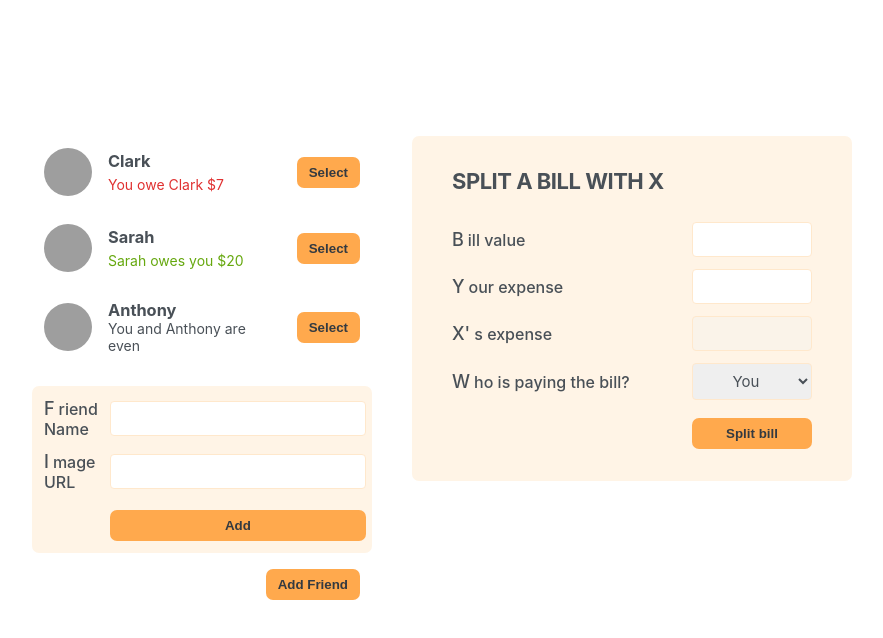
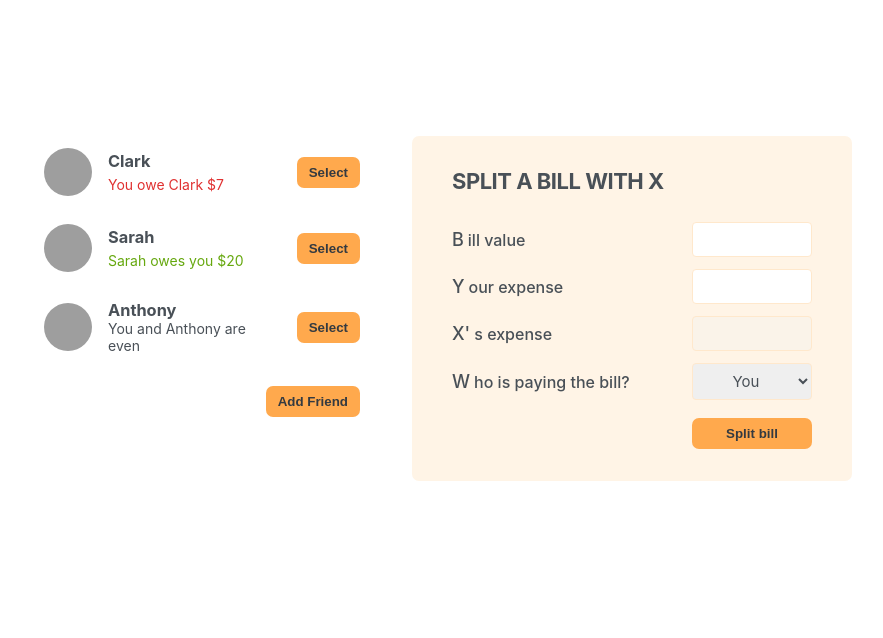
Before and after one commit to thomasmartinez114/bill-splitter-app, a React (Create React App) app: page / in a window 1280 px wide. Shown: the top 638 px of the page, without its empty margins (198-1081 px from the left). Built offline with nearby package versions, Linux system fonts and the light colour scheme; grey boxes are pictures that could not be loaded; the HTML template or start-up script is replaced by a standard one.

Commit message:
conditionally rendering add friend form

```diff
--- a/src/App.js
+++ b/src/App.js
@@ -1,3 +1,5 @@
+import { useState } from 'react';
+
 const initialFriends = [
   {
     id: 118836,
@@ -19,13 +21,29 @@
   },
 ];
 
+function Button({ children, onClick }) {
+  return (
+    <button className='button' onClick={onClick}>
+      {children}
+    </button>
+  );
+}
+
 export default function App() {
+  const [showAddFriend, setShowAddFriend] = useState(false);
+
+  function handleShowAddFriend() {
+    setShowAddFriend(show => !show);
+  }
+
   return (
     <div className='app'>
       <div className='sidebar'>
         <FriendsList />
-        <FormAddFriend />
-        <Button>Add Friend</Button>
+        {showAddFriend && <FormAddFriend />}
+        <Button onClick={handleShowAddFriend}>
+          {showAddFriend ? 'Close' : 'Add Friend'}
+        </Button>
       </div>
       <FormSplitBill />
     </div>
@@ -67,10 +85,6 @@
   );
 }
 
-function Button({ children }) {
-  return <button className='button'>{children}</button>;
-}
-
 function FormAddFriend() {
   return (
     <form action='' className='form-add-friend'>
```
